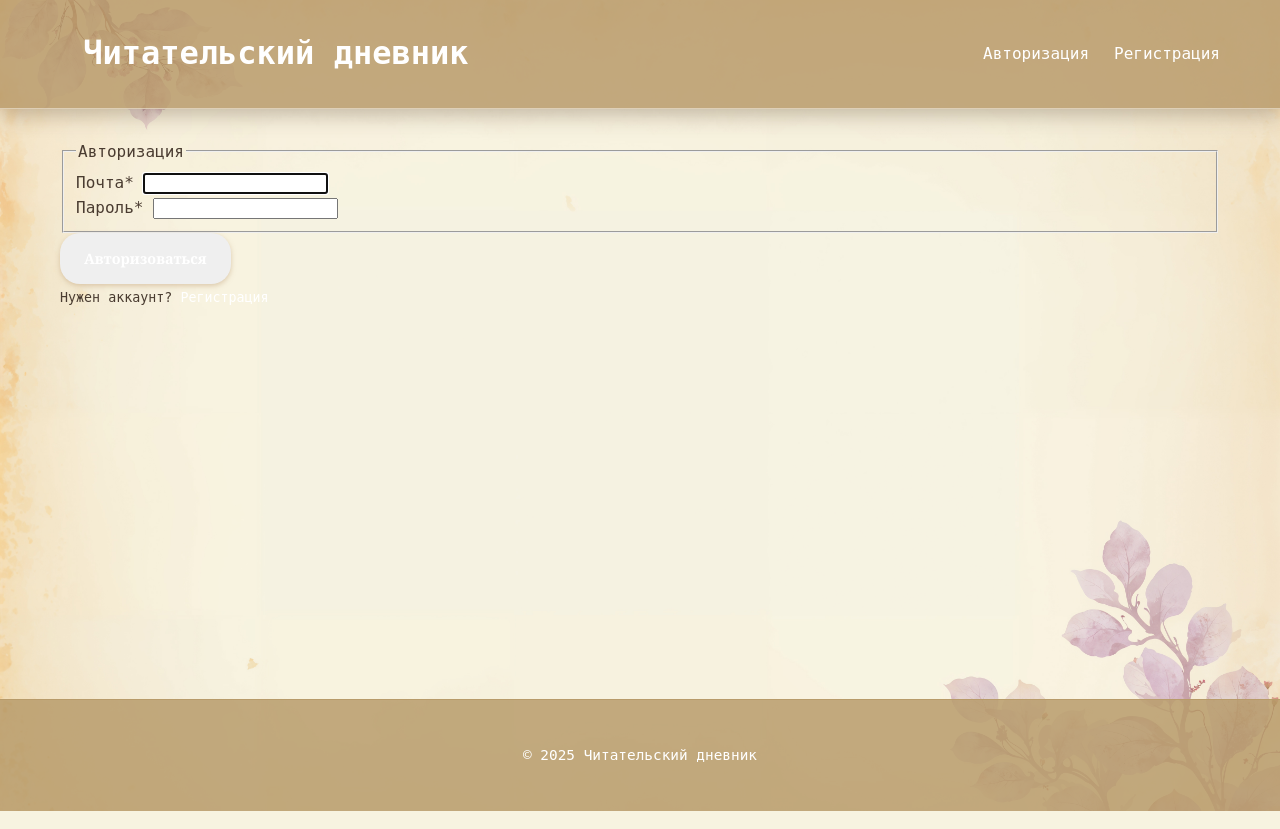
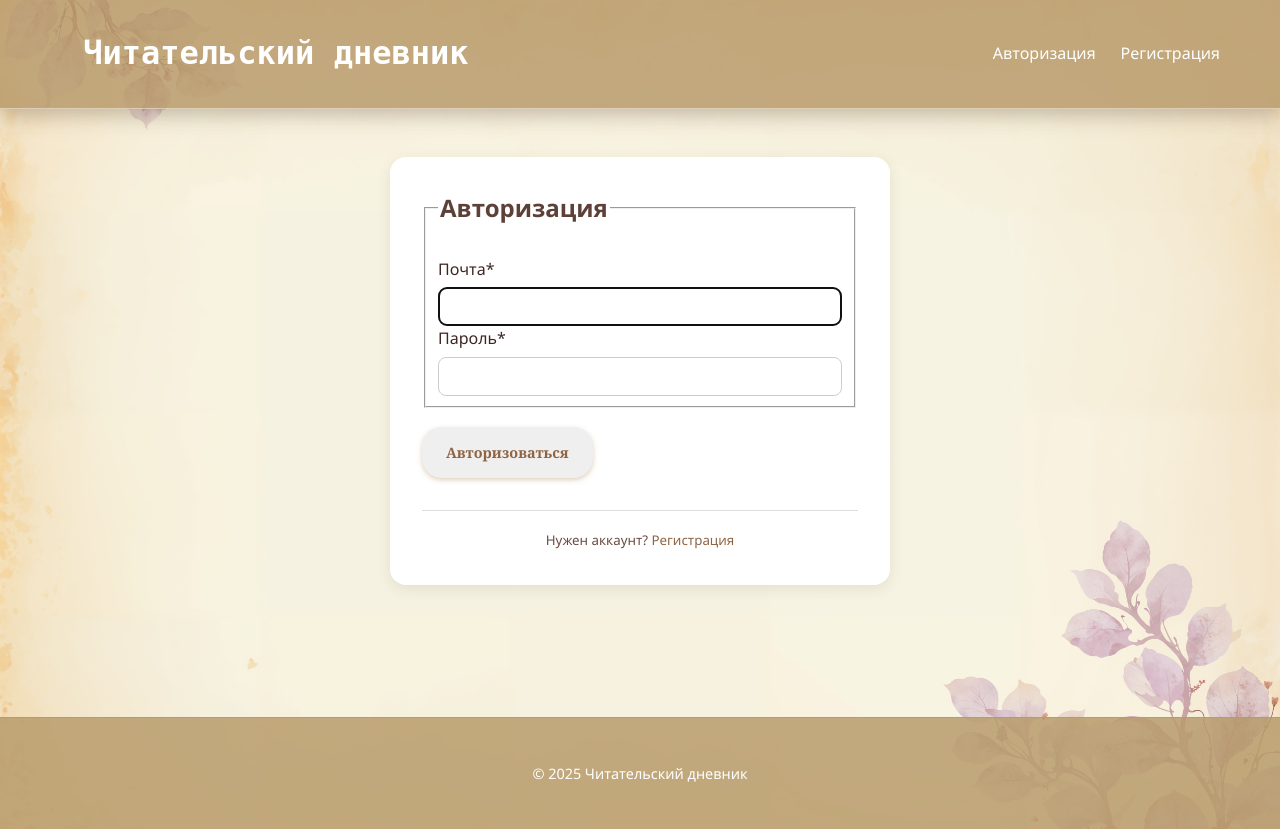
Before and after one commit to Hronaxe/book-diary, a Django app: page /accounts/login/ in a window 1280 px wide. Run offline with Django 5.2, Linux system fonts and the light colour scheme; some libraries are stand-ins or nearby versions.

Commit message:
change style aunth

```diff
--- a/core/templates/registration/login.html
+++ b/core/templates/registration/login.html
@@ -1,6 +1,82 @@
-{% extends "base.html" %} {% load crispy_forms_tags %} {% block content %}
+{% extends "base.html" %}
+{% load crispy_forms_tags %}
+
+{% block content %}
+<style>
+  body {
+    background-color: #f5f5dc; /* светло-бежевый фон */
+    color: #3e2723; /* тёмно-коричневый */
+    font-family: 'Segoe UI', Tahoma, Geneva, Verdana, sans-serif;
+  }
+
+  .content-section {
+    max-width: 500px;
+    margin: 3rem auto;
+    background-color: #ffffff;
+    padding: 2rem;
+    border-radius: 1rem;
+    box-shadow: 0 4px 15px rgba(0, 0, 0, 0.08);
+  }
+
+  .content-section legend {
+    font-size: 1.5rem;
+    color: #5d4037;
+    font-weight: bold;
+    margin-bottom: 1.5rem;
+  }
+
+  .btn-outline-info {
+    border-color: #8f6443;
+    color: #8f6443;
+    transition: all 0.3s ease;
+    font-weight: 600;
+  }
+
+  .btn-outline-info:hover {
+    background-color: #8f6443;
+    color: #fff;
+  }
+
+  input[type="text"],
+  input[type="email"],
+  input[type="password"],
+  select,
+  textarea {
+    border-radius: 0.5rem;
+    border: 1px solid #ccc;
+    padding: 0.6rem;
+    width: 100%;
+    margin-top: 0.3rem;
+    font-size: 1rem;
+  }
+
+  .form-group {
+    margin-bottom: 1.2rem;
+  }
+
+  .border-top {
+    border-top: 1px solid #ddd;
+    margin-top: 2rem;
+    padding-top: 1rem;
+    text-align: center;
+  }
+
+  .border-top a {
+    color: #8f6443;
+    font-weight: 500;
+    text-decoration: none;
+  }
+
+  .border-top a:hover {
+    text-decoration: underline;
+  }
+
+  .text-muted {
+    color: #6d4c41;
+  }
+</style>
+
 <div class="content-section">
-  <!-- Sign up form -->
   <form method="POST">
     {% csrf_token %}
     <fieldset class="form-group">
@@ -11,7 +87,7 @@
       <button class="btn btn-outline-info" type="submit">Авторизоваться</button>
     </div>
   </form>
-  <!-- Sign in form -->
+
   <div class="border-top pt-3">
     <small class="text-muted">
       Нужен аккаунт?
--- a/core/templates/user_books/user_books.html
+++ b/core/templates/user_books/user_books.html
@@ -140,7 +140,7 @@ function dismissAddAnotherPopup(win, newId, newRepr, fieldName) {
         <button class="btn btn-outline-info" type="submit">Сохранить</button>
     </div>
 </form>
-<div class="book-gallery-general" style="background: white; border-radius: 15px;">
+<div class="book-gallery-general" style="background: white;">
  <h1 style="text-align: left; margin-left: 4%; padding: 20px 0 0px 0">Мои Книги</h1>
    <div class="book-gallery">
   {% for book in books %}
```
